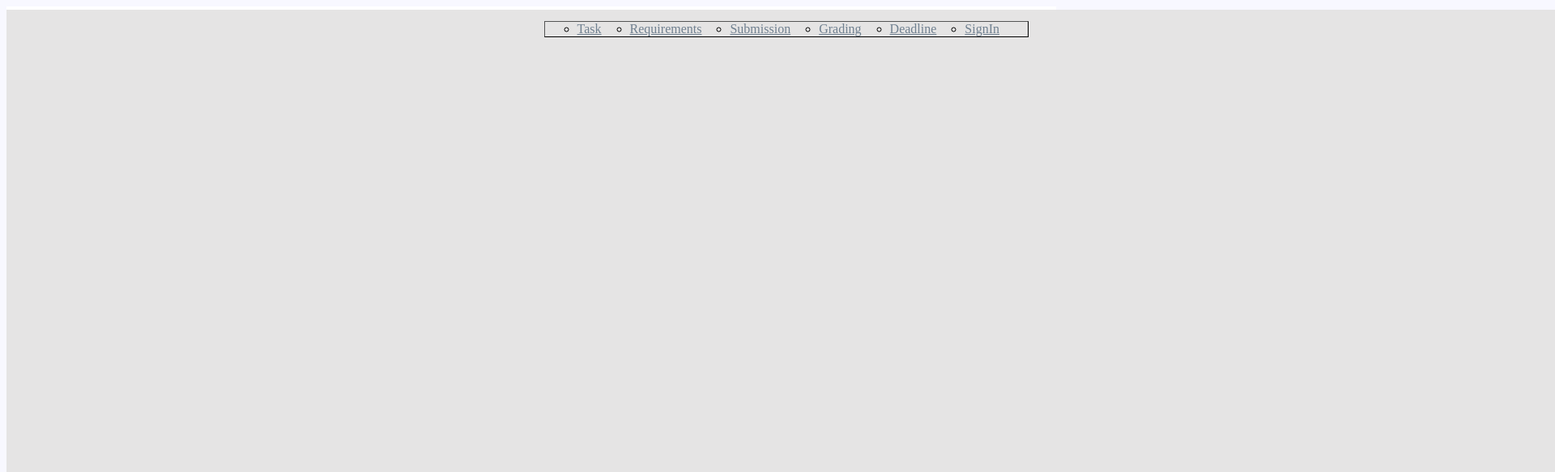
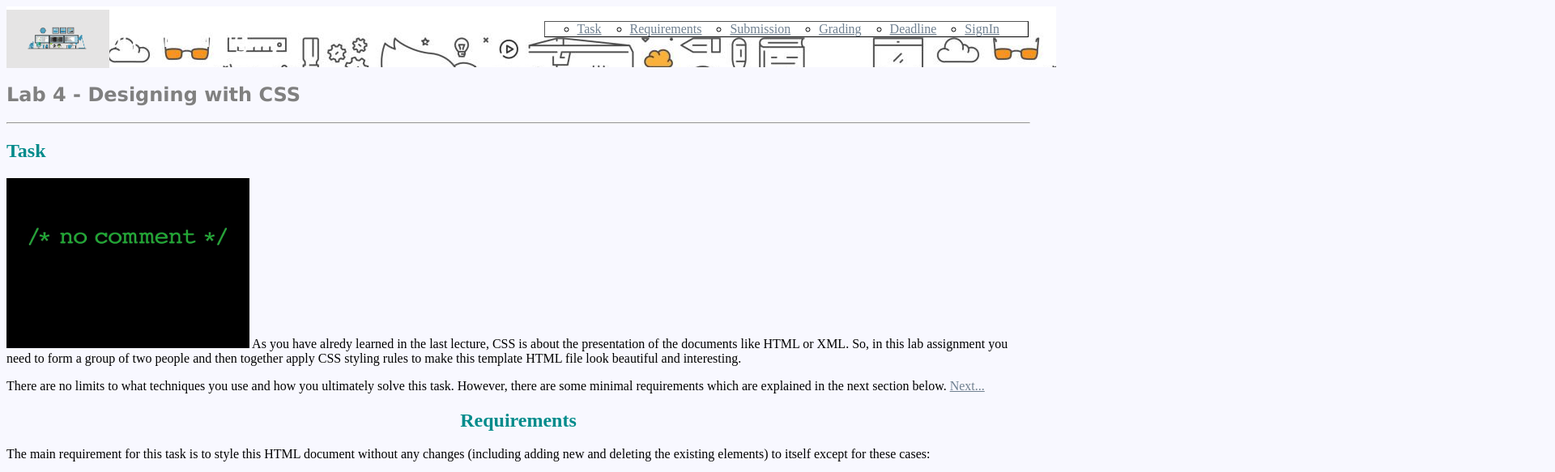
Before and after one commit to karaguzhinovad/gg, a plain HTML site: page index.html in a window 1280 px wide. Shown: the top 583 px of the page at 81% size, 1920 px wide, since content can reach past the window. Drawn offline with Linux system fonts and the light colour scheme.

Commit message:
Update style.css

```diff
--- a/style.css
+++ b/style.css
@@ -53,7 +53,7 @@ a:link {
 
   @media screen and (min-width: 300px) {
 .logo img {
-  width: 100%;
+  width: 10%;
   height: auto;
   }
 .banner {
@@ -69,7 +69,7 @@ a:link {
 
 @media screen and (min-width: 768px) {
 .logo img {
-  width: 100%;
+  width: 10%;
   height: auto;
   }
 .banner {
@@ -85,7 +85,7 @@ a:link {
 
 @media screen and ((min-width: 1024px) and (max-width: 1280px)) {
 .logo img {
-  width: 1000%;
+  width: 10%;
   height: auto;
   }
 .banner {
```
